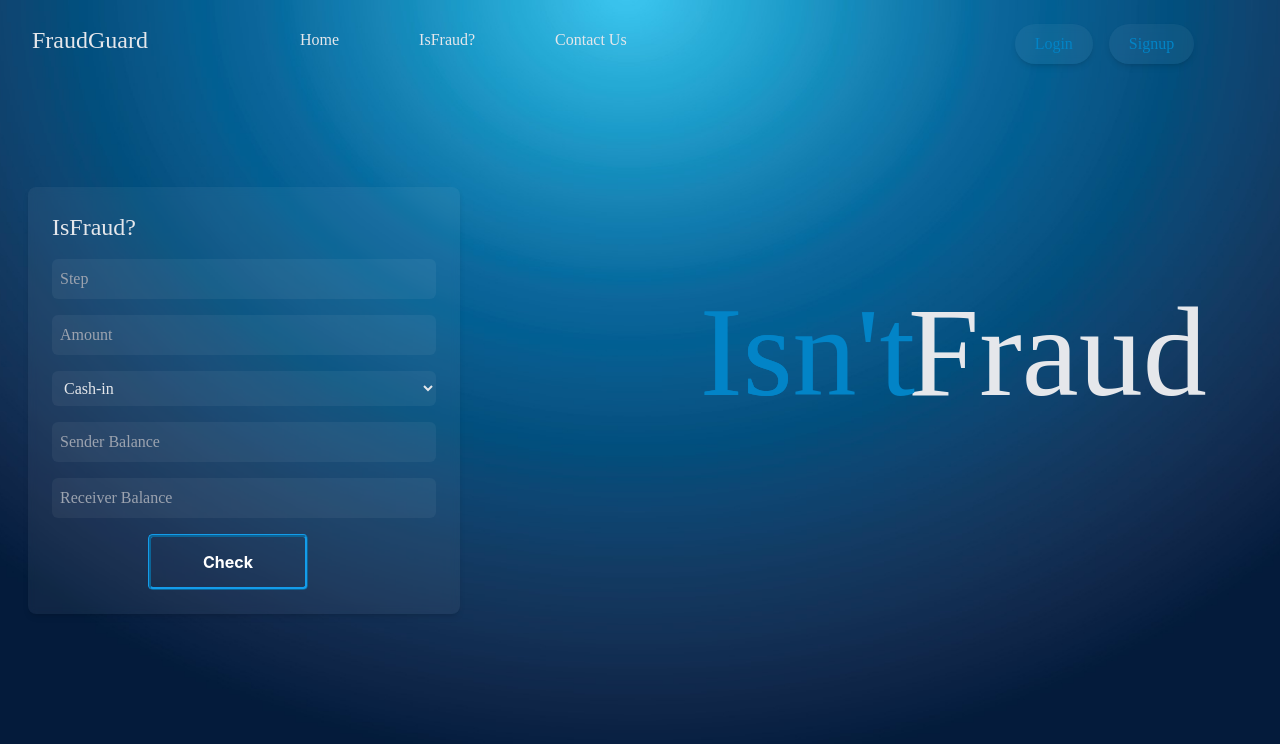
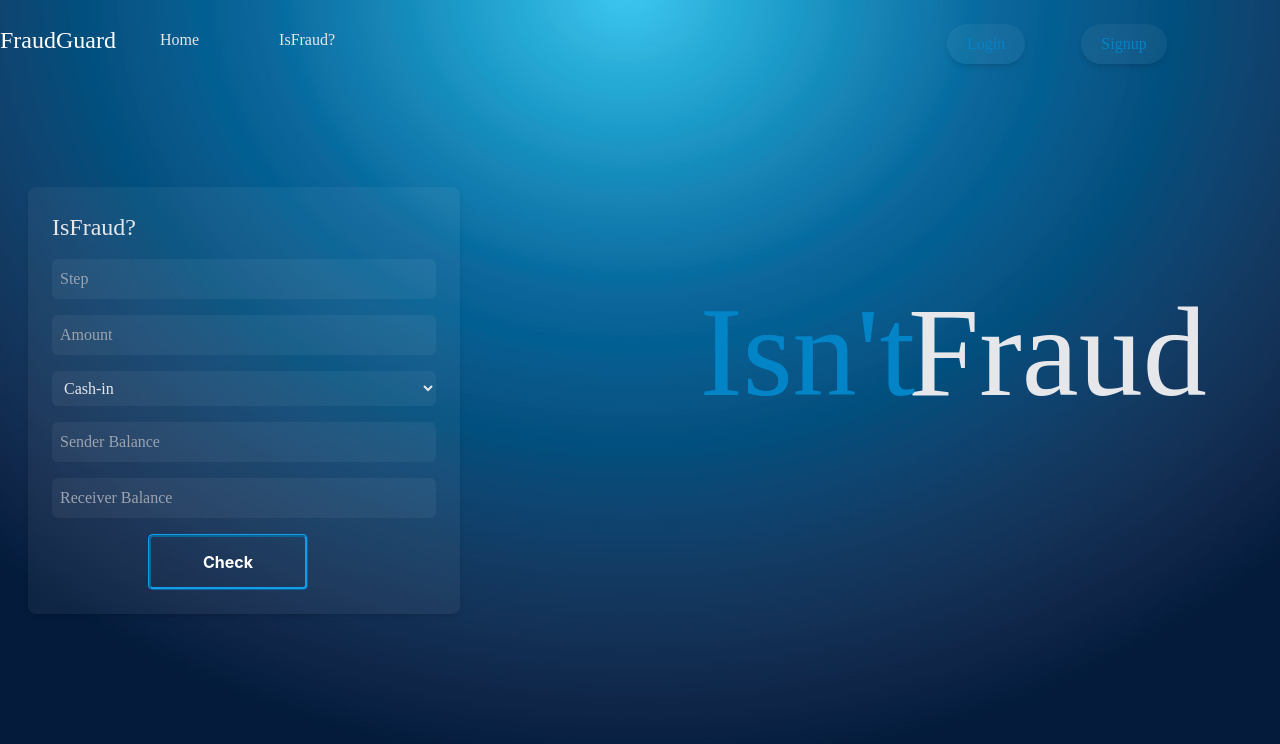
Before and after one commit to Nxwfel/FraudGuard, a React (Create React App) app: page /#/Page3 in a window 1280 px wide. Shown: the top 744 px of the page. Built offline with nearby package versions, Linux system fonts and the light colour scheme.

Commit message:
Updated files

```diff
--- a/package.json
+++ b/package.json
@@ -9,6 +9,7 @@
     "ajv": "^8.17.1",
     "gsap": "^3.12.5",
     "lenis": "^1.1.18",
+    "motion": "^11.16.4",
     "react": "^19.0.0",
     "react-dom": "^19.0.0",
     "react-router-dom": "^7.1.1",
--- a/src/App.js
+++ b/src/App.js
@@ -9,8 +9,8 @@ function App() {
     <div className="App">
       <HashRouter>
         <Routes>
-          <Route path="/" element={<Page1 />} />
-          <Route path="/Page2" element={<Page2 />} />
+          <Route path="/Page1" element={<Page1 />} />
+          <Route path="/" element={<Page2 />} />
           <Route path="/Page3" element={<Page2Suite />} />
         </Routes>
       </HashRouter>
--- a/src/Header.jsx
+++ b/src/Header.jsx
@@ -1,17 +1,27 @@
 import React from 'react';
-
+import {motion} from 'framer-motion';
 const Header = () => {
     return (
-        <header className='fixed z-50'>
-        <h1 className='absolute left-8 pt-6 text-gray-200 font-textfont font-normal text-2xl hover:text-white transition '>FraudGuard</h1>
-        <ul className=' absolute left-72 justify-center flex gap-14 pt-4'>
-            <a href="#/Page2" className=' active:scale-95 p-3 hover:border-b-2'><li className='font-textfont text-gray-200'>Home</li></a>
-            <a href="#/Page3" className=' active:scale-95 p-3 hover:border-b-2'><li className='font-textfont text-gray-200'>IsFraud?</li></a>
-            <a href="#/Page2" className=' active:scale-95 p-3 hover:border-b-2'><li className='font-textfont text-gray-200 text-nowrap'>Contact Us</li></a>
+        <motion.div><header className='fixed flex z-50'>
+        <h1 className=' pt-6 text-gray-200 font-textfont font-normal text-2xl hover:text-white transition '>FraudGuard</h1>
+        <ul className='w-screen ml-8 flex gap-14 pt-4'>
+            <a href="/" className=' active:scale-95 p-3 hover:border-b-2'><li className='font-textfont text-gray-200'>Home</li></a>
+            <a href="#/Page3" className=' active:scale-95 p-3 hover:border-b-2 mr-40'><li className='font-textfont text-gray-200 '>IsFraud?</li></a>
 
-        <div className='ml-80 mt-2 backdrop-blur-sm shadow-md bg-white/5  w-fit h-fit p-2 pr-5 pl-5 cursor-pointer rounded-full hover:scale-105 transition-transform hover:bg-white'><p className='font-textfont text-sky-600'>Login</p></div><div className='-ml-10 backdrop-blur-sm shadow-md mt-2 bg-white/5  w-fit h-fit p-2 pr-5 pl-5 cursor-pointer rounded-full hover:scale-105 transition-transform hover:bg-white'><p className='font-textfont text-sky-600'>Signup</p></div>
+            <motion.div
+            initial={{opacity:0 , y:100}}
+            whileInView={{opacity:1 , y:0}}
+            transition={{duration:1.5}}
+             className='ml-96 right-0 mt-2 backdrop-blur-sm shadow-md bg-white/5  w-fit h-fit p-2 pr-5 pl-5 cursor-pointer rounded-full hover:scale-105 transition-transform hover:bg-white'><p className='font-textfont text-sky-600'>Login</p></motion.div>
+
+             <motion.div
+             initial={{opacity:0 , y:140}}
+             whileInView={{opacity:1 , y:0}}
+             transition={{duration:1.5}}
+              className=' backdrop-blur-sm shadow-md mt-2 bg-white/5  w-fit h-fit p-2 pr-5 pl-5 cursor-pointer rounded-full hover:scale-105 transition-transform hover:bg-white'><p className='font-textfont text-sky-600'>Signup</p></motion.div>
         </ul>
     </header>
+    </motion.div>
     );
 };
 
--- a/src/Page2-start.jsx
+++ b/src/Page2-start.jsx
@@ -2,12 +2,33 @@ import React from 'react';
 import './Page2.css';
 import arrow from './arrow-right.png';
 import Header from './Header';
+import { motion } from 'framer-motion';
 const Page2 = () => {
+
     return (
         <div className='background2 bg-background2 bg-cover bg-center h-screen w-screen'>
            <Header />
-            <div className='flex flex-col absolute top-44 left-44 font-textfont text-gray-200 font-light' ><h1 className='text-8xl font-textfont2 text-wrap'>Your  AI Assistant in Detecting <span className='text-sky-500 font-bold'>legal/illegal</span> Transactions</h1><div><button className='mt-10 ml-40'>Explore More</button><a href=""><div className='absolute h-14 w-80 left-1/3 ml-10 -mt-14 backdrop-blur-sm shadow-md bg-white/5 rounded-xl hover:scale-105 transition-transform'><p className='text-center absolute top-4 left-10 text-white font-textfont'>Discover the new ai we made</p><img src={arrow} className='h-3 w-3 right-4 top-5 absolute' /> </div></a></div></div>
-            <div className='flex flex-col'><div><h1 className='absolute font-textfont text-9xl blur-lg text-white bottom-0 -mb-10 left-60' >FraudGuard</h1></div></div>
+            <div className='flex flex-col absolute top-44 font-textfont text-gray-200 font-light'>
+                <motion.div
+                initial={{opacity:0 , y:-100}}
+                whileInView={{opacity:1 , y:0}}
+                transition={{duration:2}}
+                ><h1 className='text-8xl font-textfont2 text-wrap text-center textalpha'>Your  AI Assistant in Detecting <span className='text-sky-500 font-bold'>legal/illegal</span> Transactions</h1></motion.div>
+                <motion.div
+                initial={{opacity:0 , y:100}}
+                whileInView={{opacity:1 , y:0}}
+                transition={{duration:2}}
+                delay={1}
+                >
+                <button className='mt-10 ml-96'>Explore More</button>
+                <a href=""><div className='absolute h-14 w-80 left-1/3 ml-52 -mt-14 backdrop-blur-sm shadow-md bg-white/5 rounded-xl hover:scale-105 transition-transform'><p className='text-center absolute top-4 left-10 text-white font-textfont'>Discover the new ai we made</p><img src={arrow} className='h-3 w-3 right-4 top-5 absolute' /> </div></a>
+                </motion.div>
+            </div>
+            <div className='flex flex-col'>
+                <div>
+                    <h1 className='absolute font-textfont text-9xl blur-lg text-white bottom-0 -mb-10 left-60 ' id='suite' >FraudGuard</h1>
+                </div>
+            </div>
         </div>
     );
 };
--- a/src/Page2-suite.jsx
+++ b/src/Page2-suite.jsx
@@ -3,6 +3,7 @@ import './Page2-suite.css';
 import Header from './Header'
 const Page2Suite = () => {
   return (
+
     <div className='background3 bg-background3 bg-cover bg-center h-screen w-screen flex'>
       <Header />
      <div className="flex flex-col items-center justify-center h-screen dark ml-7">
```
Also changed, not shown: src/Page2.css (line endings or trailing spaces), 1 other file (tests, documents, lock files or other folders).
